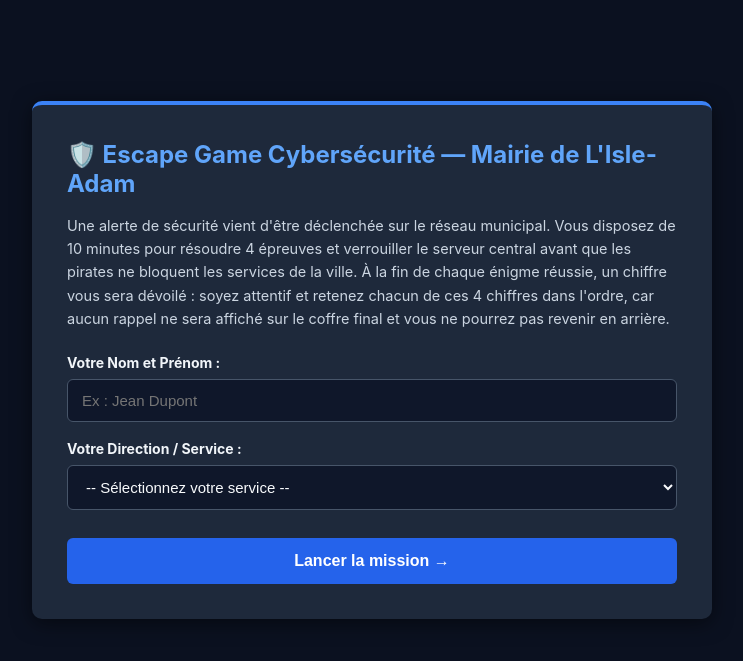
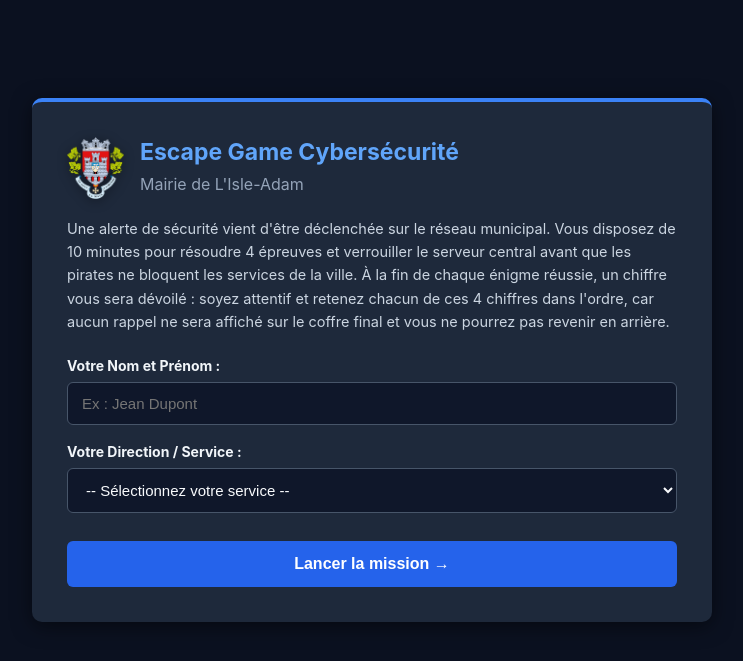
Before and after one commit to Kyotani9/escape-game-cyber, a Flask app: page / in a window 1280 px wide. Shown: the top 661 px of the page, without its empty margins (268-1011 px from the left). Run offline with Flask 3, Linux system fonts and the light colour scheme; some libraries are stand-ins or nearby versions.

Commit message:
Ajout du blason de la ville sur toutes les pages et en favicon

```diff
--- a/app.py
+++ b/app.py
@@ -9,7 +9,7 @@ from functools import wraps
 import sqlite3
 import psycopg
 from psycopg.rows import dict_row
-from flask import Flask, render_template, request, redirect, url_for, session, Response, make_response
+from flask import Flask, render_template, request, redirect, url_for, session, Response, make_response, send_file
 
 app = Flask(__name__)
 app.secret_key = os.environ.get("SECRET_KEY", "escape_game_cle_secrete_adam_2026")
@@ -48,6 +48,19 @@ SERVICES_MUNICIPAUX = [
 ]
 
 CODE_FINAL_CORRECT = "8361"
+
+
+@app.route("/blason_villeIA.png")
+def serve_blason():
+    chemins_possibles = [
+        os.path.join(app.root_path, "static", "blason_villeIA.png"),
+        os.path.join(app.root_path, "blason_villeIA.png"),
+        os.path.join(app.root_path, "templates", "blason_villeIA.png")
+    ]
+    for chemin in chemins_possibles:
+        if os.path.exists(chemin):
+            return send_file(chemin, mimetype="image/png")
+    return "", 404
 
 
 @app.errorhandler(500)
--- a/templates/index.html
+++ b/templates/index.html
@@ -3,11 +3,14 @@
 <head>
     <meta charset="UTF-8">
     <title>Escape Game Cybersécurité — Mairie de L'Isle-Adam</title>
+    <link rel="icon" type="image/png" href="/blason_villeIA.png">
     <style>
         * { box-sizing: border-box; }
         body { font-family: -apple-system, BlinkMacSystemFont, "Segoe UI", Roboto, sans-serif; background: #0b1120; color: #f8fafc; margin: 0; padding: 25px; display: flex; justify-content: center; align-items: center; min-height: 90vh; }
         .container { max-width: 680px; width: 100%; background: #1e293b; border-radius: 10px; padding: 35px; box-shadow: 0 4px 20px rgba(0,0,0,0.5); border-top: 4px solid #3b82f6; }
-        h1 { margin-top: 0; font-size: 24px; color: #60a5fa; }
+        .header-brand { display: flex; align-items: center; gap: 16px; margin-bottom: 18px; }
+        .blason-img { height: 62px; width: auto; flex-shrink: 0; filter: drop-shadow(0 2px 6px rgba(0,0,0,0.4)); }
+        h1 { margin: 0; font-size: 23px; color: #60a5fa; line-height: 1.3; }
         p { color: #cbd5e1; font-size: 14.5px; line-height: 1.6; margin-bottom: 24px; }
         .form-group { margin-bottom: 18px; }
         label { display: block; font-size: 14px; font-weight: bold; margin-bottom: 8px; color: #f1f5f9; }
@@ -19,7 +22,10 @@
 </head>
 <body>
     <div class="container">
-        <h1>🛡️ Escape Game Cybersécurité — Mairie de L'Isle-Adam</h1>
+        <div class="header-brand">
+            <img src="/blason_villeIA.png" alt="Blason L'Isle-Adam" class="blason-img">
+            <h1>Escape Game Cybersécurité<br><span style="font-size: 16px; color: #94a3b8; font-weight: normal;">Mairie de L'Isle-Adam</span></h1>
+        </div>
         <p>
             Une alerte de sécurité vient d'être déclenchée sur le réseau municipal. Vous disposez de 10 minutes pour résoudre 4 épreuves et verrouiller le serveur central avant que les pirates ne bloquent les services de la ville. À la fin de chaque énigme réussie, un chiffre vous sera dévoilé : soyez attentif et retenez chacun de ces 4 chiffres dans l'ordre, car aucun rappel ne sera affiché sur le coffre final et vous ne pourrez pas revenir en arrière.
         </p>
--- a/templates/victoire.html
+++ b/templates/victoire.html
@@ -3,11 +3,13 @@
 <head>
     <meta charset="UTF-8">
     <title>Mission Accomplie — Escape Game Cybersécurité</title>
+    <link rel="icon" type="image/png" href="/blason_villeIA.png">
     <style>
         * { box-sizing: border-box; }
         body { font-family: -apple-system, BlinkMacSystemFont, "Segoe UI", Roboto, sans-serif; background: #0b1120; color: #f8fafc; margin: 0; padding: 25px; display: flex; justify-content: center; }
         .container { max-width: 750px; width: 100%; background: #1e293b; border-radius: 10px; padding: 35px; box-shadow: 0 4px 20px rgba(0,0,0,0.5); text-align: center; border-top: 5px solid #10b981; }
-        h1 { color: #10b981; font-size: 26px; margin-bottom: 10px; }
+        .blason-lg { height: 75px; width: auto; margin-bottom: 12px; filter: drop-shadow(0 2px 6px rgba(0,0,0,0.4)); }
+        h1 { color: #10b981; font-size: 26px; margin-top: 0; margin-bottom: 10px; }
         .subtitle { color: #cbd5e1; font-size: 15px; margin-bottom: 28px; line-height: 1.5; }
         .stats-box { background: #0f172a; border: 1px solid #334155; border-radius: 8px; padding: 20px; margin-bottom: 28px; display: flex; justify-content: space-around; flex-wrap: wrap; gap: 15px; }
         .stat-item { text-align: center; }
@@ -19,6 +21,7 @@
 </head>
 <body>
     <div class="container">
+        <img src="/blason_villeIA.png" alt="Blason L'Isle-Adam" class="blason-lg">
         <h1>Mission Accomplie — Réseau Sécurisé !</h1>
         <p class="subtitle">
             Félicitations ! Vous avez déjoué les tentatives d'intrusion et protégé les données de la <strong>Mairie de L'Isle-Adam</strong>. Votre score a bien été enregistré pour votre service.
```
Also changed, not shown: templates/admin_escape.html (+9 -3 lines), templates/coffre.html (+7 -1 lines), templates/enigme1.html (+7 -1 lines), templates/enigme2.html (+7 -1 lines), templates/enigme3.html (+7 -1 lines), templates/enigme4.html (+7 -1 lines), static/blason_villeIA.png (added).
